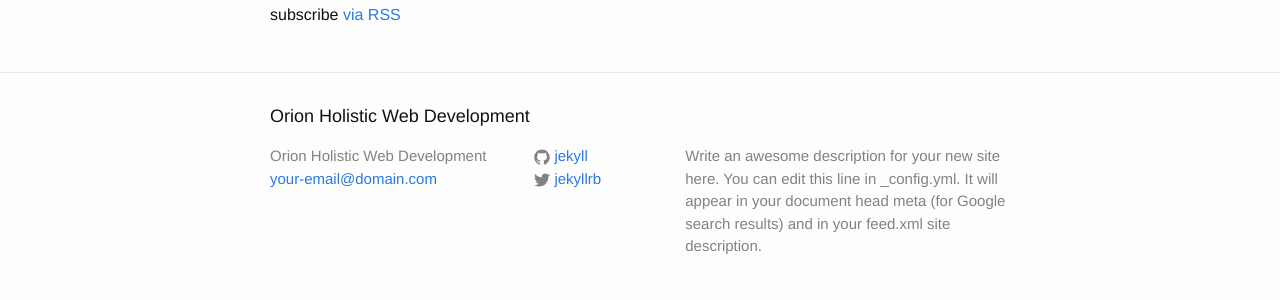
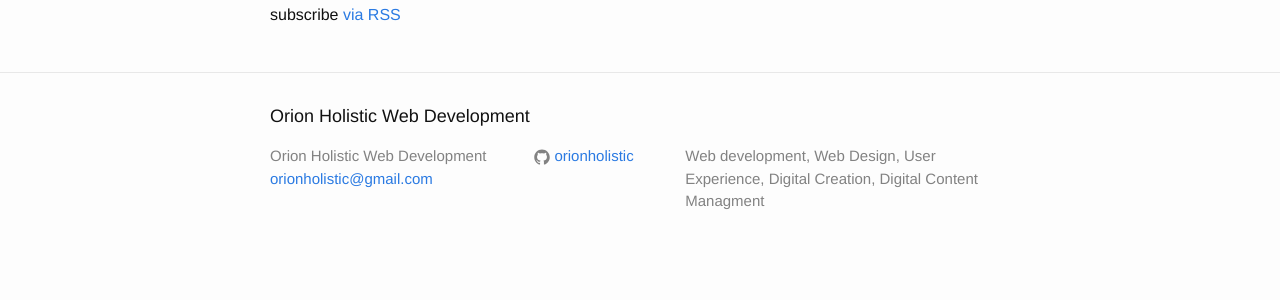
Before and after one commit to orionholistic/orionholistic.github.io, a Jekyll site: the page built from index.html, in a window 1280 px wide, cut to the strip 921-1239 px from the top of the page. Shown: the top 300 px of the strip. Built offline with Jekyll 4.4.1, drawn with Linux system fonts in a browser that asks for light colours; after the commit the page ends 1194 px from its top, so only the background shows below that.

Commit message:
Update _config.yml

```diff
--- a/_config.yml
+++ b/_config.yml
@@ -7,15 +7,13 @@
 
 # Site settings
 title: Orion Holistic Web Development
-email: your-email@domain.com
+email: orionholistic@gmail.com
 description: > # this means to ignore newlines until "baseurl:"
-  Write an awesome description for your new site here. You can edit this
-  line in _config.yml. It will appear in your document head meta (for
-  Google search results) and in your feed.xml site description.
+  Web development, Web Design, User Experience, Digital Creation, Digital Content Managment
 baseurl: "" # the subpath of your site, e.g. /blog
 url: "http://yourdomain.com" # the base hostname & protocol for your site
-twitter_username: jekyllrb
-github_username:  jekyll
+twitter_username:
+github_username:  orionholistic
 
 # Build settings
 markdown: kramdown
```
